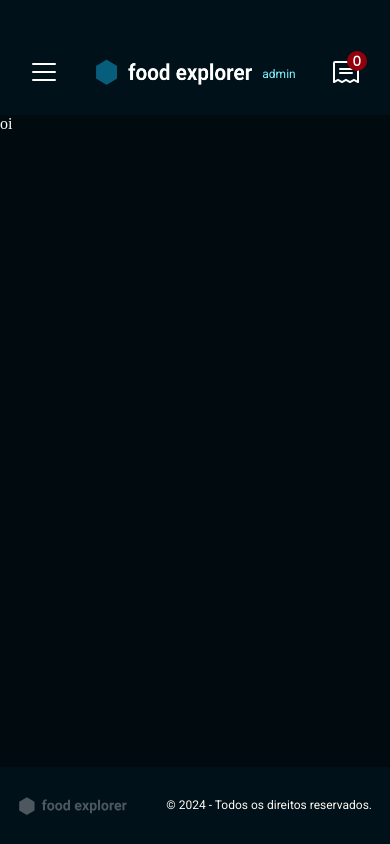
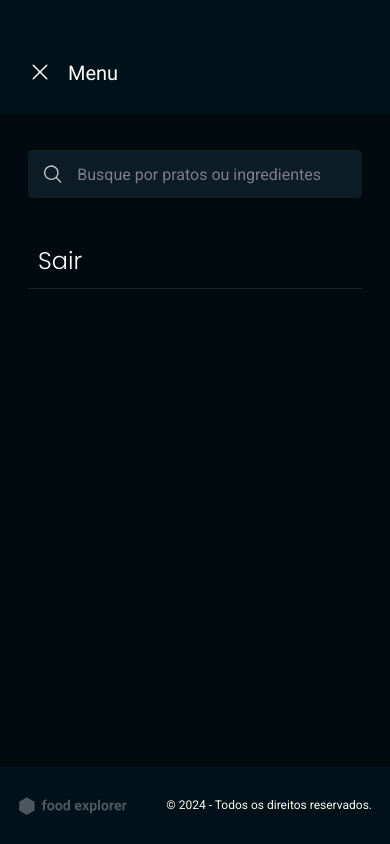
Before and after one commit to vctrhugoop/food-explorer-front-end, a React (Vite) app: page / in a window 390 px wide. Both pictures are taken after a click on the button 44 px from the left and 73 px from the top of the page. Built offline with nearby package versions, Linux system fonts and the light colour scheme.

Commit message:
✨ feat: create menu mobile

```diff
--- a/src/components/Header/index.jsx
+++ b/src/components/Header/index.jsx
@@ -1,4 +1,5 @@
 import { List, MagnifyingGlass, Receipt, SignOut } from '@phosphor-icons/react';
+import { MenuMobile } from '../../components/MenuMobile';
 import {
   ButtonMenu,
   ButtonOrder,
@@ -9,14 +10,28 @@ import {
   SearchInput,
 } from './styles';
 
+import { useState } from 'react';
 import { NavLink } from 'react-router-dom';
 import Logo from '../../assets/logo.png';
 
 export function Header() {
+  const [openMenuMobile, setOpenMenuMobile] = useState(false);
+
+  function handleToggleMenuMobile() {
+    setOpenMenuMobile(!openMenuMobile);
+  }
+
   return (
+    <>
+      {openMenuMobile ? (
+        <MenuMobile
+          closeMenuMobile={handleToggleMenuMobile}
+          isOpenMenu={openMenuMobile}
+        />
+      ) : null}
       <HeaderContainer>
         <HeaderContent>
-        <ButtonMenu>
+          <ButtonMenu onClick={handleToggleMenuMobile}>
             <List size={32} />
           </ButtonMenu>
           <LogoContainer>
@@ -48,5 +63,6 @@ export function Header() {
           </ButtonSignOut>
         </HeaderContent>
       </HeaderContainer>
+    </>
   );
 }
--- a/src/components/Header/styles.js
+++ b/src/components/Header/styles.js
@@ -124,10 +124,6 @@ export const ButtonOrder = styled.button`
     ${({ theme }) => theme.FONTS.POPPINS['100-medium']}
   }
 
-  &:not(:disabled):hover {
-    background-color: ${({ theme }) => theme.COLORS.TOMATO['200']};
-  }
-
   @media screen and (min-width: 1024px) {
     max-width: 21.6rem;
     width: 100%;
@@ -147,6 +143,10 @@ export const ButtonOrder = styled.button`
     p {
       display: block;
     }
+
+    &:not(:disabled):hover {
+      background-color: ${({ theme }) => theme.COLORS.TOMATO['200']};
+    }
   }
 `;
 
--- /dev/null
+++ b/src/components/MenuMobile/index.jsx
@@ -0,0 +1,41 @@
+import { MagnifyingGlass, X } from '@phosphor-icons/react';
+import React from 'react';
+
+import {
+  ButtonMenu,
+  MenuMobileContainer,
+  MenuMobileContent,
+  MenuMobileHeader,
+  SearchInput,
+} from './styles';
+
+export function MenuMobile({ closeMenuMobile }) {
+  return (
+    <MenuMobileContainer>
+      <MenuMobileHeader>
+        <ButtonMenu onClick={closeMenuMobile}>
+          <X size={24} />
+        </ButtonMenu>
+        <span>Menu</span>
+      </MenuMobileHeader>
+      <MenuMobileContent>
+        <SearchInput>
+          <MagnifyingGlass size={24} />
+          <label htmlFor='search' className='sr-only'>
+            Busque por pratos ou ingredientes
+          </label>
+          <input
+            placeholder='Busque por pratos ou ingredientes'
+            id='search'
+            type='text'
+            aria-label='Busca'
+            role='search'
+          />
+        </SearchInput>
+        <nav>
+          <a>Sair</a>
+        </nav>
+      </MenuMobileContent>
+    </MenuMobileContainer>
+  );
+}
--- /dev/null
+++ b/src/components/MenuMobile/styles.js
@@ -0,0 +1,93 @@
+import { styled } from 'styled-components';
+
+export const MenuMobileContainer = styled.div`
+  position: absolute;
+  z-index: 5;
+
+  width: 100%;
+  height: calc(100vh - 7.7rem);
+
+  background-color: ${({ theme }) => theme.COLORS.DARK['400']};
+`;
+
+export const MenuMobileHeader = styled.header`
+  width: 100%;
+  height: 11.4rem;
+
+  padding: 5.6rem 2.8rem 2.4rem;
+
+  display: flex;
+  align-items: center;
+  gap: 1.6rem;
+
+  background-color: ${({ theme }) => theme.COLORS.DARK['700']};
+
+  span {
+    ${({ theme }) => theme.FONTS.ROBOTO['300-bold']};
+    font-weight: normal;
+  }
+`;
+
+export const MenuMobileContent = styled.div`
+  width: 100%;
+
+  padding: 3.6rem 2.8rem;
+
+  display: flex;
+  flex-direction: column;
+  gap: 3.6rem;
+
+  nav {
+    padding: 1rem;
+
+    border-bottom: 1px solid ${({ theme }) => theme.COLORS.DARK['1000']};
+
+    a {
+      ${({ theme }) => theme.FONTS.POPPINS['300-regular']};
+
+      font-weight: 300;
+    }
+  }
+`;
+
+export const SearchInput = styled.div`
+  display: flex;
+  align-items: center;
+  gap: 1.4rem;
+
+  width: 100%;
+  height: 4.8rem;
+
+  padding-inline: 1.4rem;
+
+  background-color: ${({ theme }) => theme.COLORS.DARK['900']};
+  border-radius: 5px;
+
+  &:focus-within {
+    outline: 1px solid ${({ theme }) => theme.COLORS.LIGHT['100']};
+  }
+
+  input {
+    max-width: 34.4rem;
+    width: 100%;
+
+    background-color: transparent;
+    ${({ theme }) => theme.FONTS.ROBOTO['200-regular']}
+
+    &:focus-visible {
+      outline: none;
+    }
+
+    &::placeholder {
+      color: ${({ theme }) => theme.COLORS.LIGHT['500']};
+    }
+  }
+
+  svg {
+    color: ${({ theme }) => theme.COLORS.LIGHT['400']};
+  }
+`;
+
+export const ButtonMenu = styled.button`
+  background: transparent !important;
+`;
```
Lines whose indentation alone changed are shown as unchanged.
